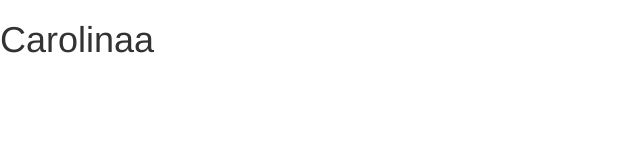
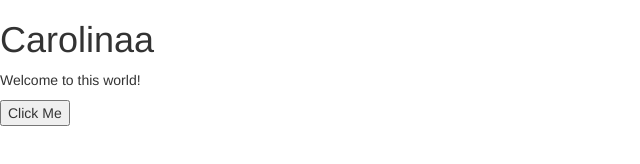
Before and after one commit to ruizcaro/ruizcaro.github.io, a plain HTML site: page index.html in a window 1280 px wide. Shown: the whole page, without its empty margins (0-640 px from the left). Drawn offline with nearby package versions, Linux system fonts and the light colour scheme.

Commit message:
Update index.html

```diff
--- a/index.html
+++ b/index.html
@@ -19,6 +19,10 @@
   </head>
   <body>
     <h1>Carolinaa</h1>
+    <p id="paragraph">
+      Welcome to this world!
+    </p>
+    <button>Click Me</button>
 
     <!-- jQuery (necessary for Bootstrap's JavaScript plugins) -->
     <script src="https://ajax.googleapis.com/ajax/libs/jquery/1.12.4/jquery.min.js"></script>
```
